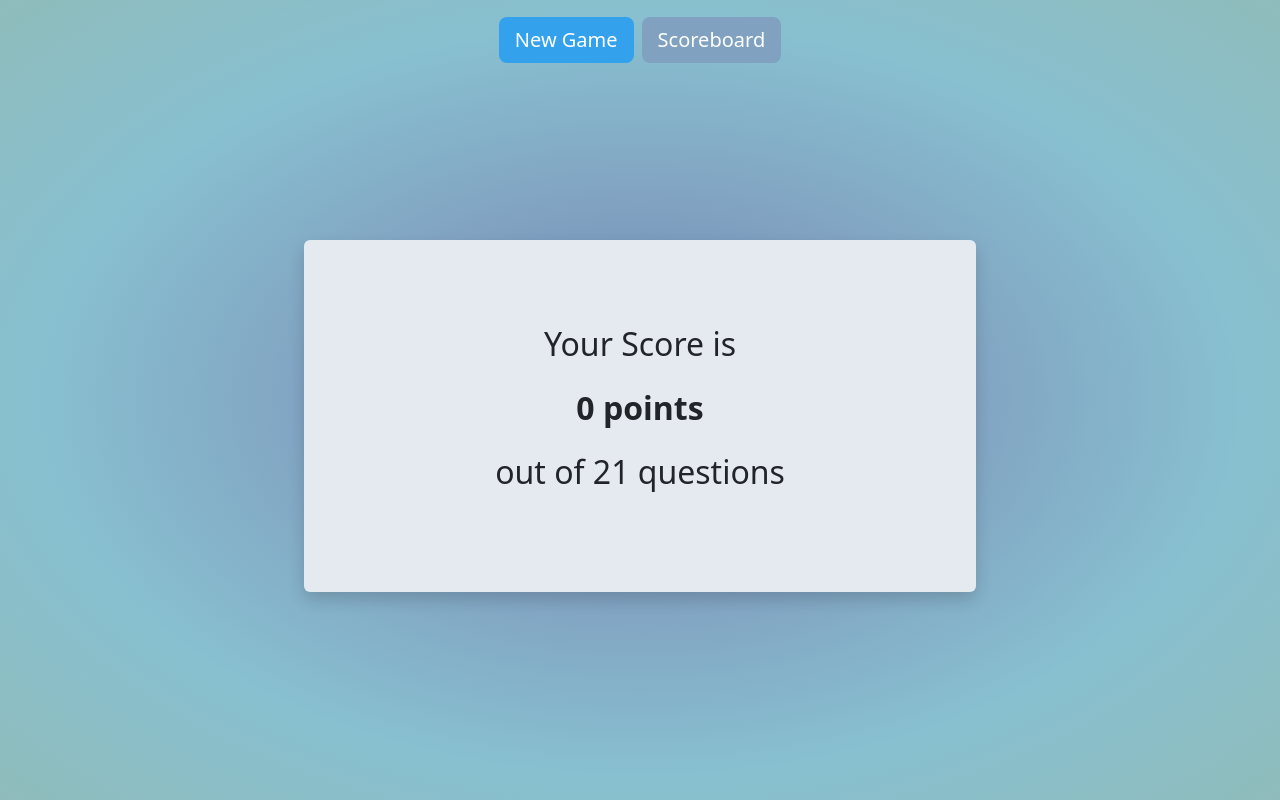
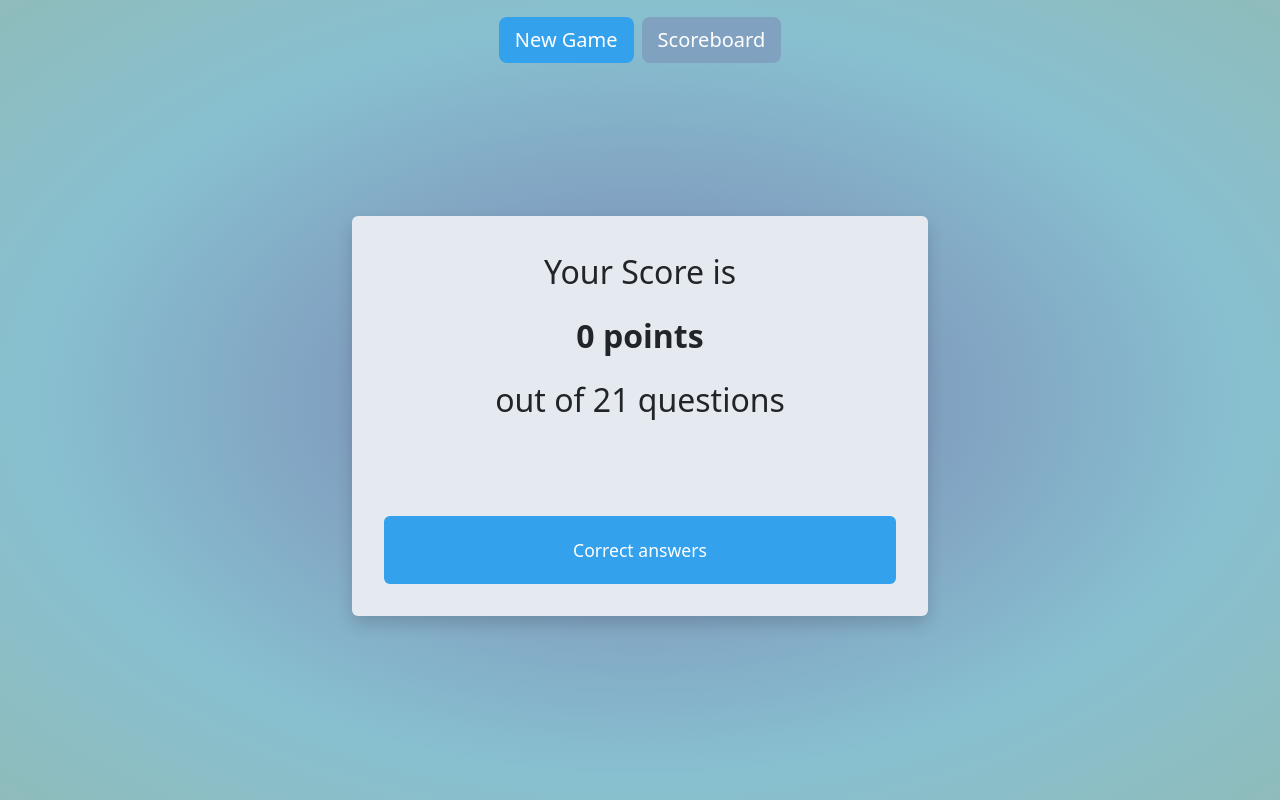
Before and after one commit to Piotr-Mlodzianowski/21questions, a React (Create React App) app: page /playerscore in a window 1280 px wide. Built offline with nearby package versions, Linux system fonts and the light colour scheme.

Commit message:
Modification of DataContex, allQuestions and playerScore to add functional show anwsers button

```diff
--- a/src/DataContext.js
+++ b/src/DataContext.js
@@ -9,6 +9,7 @@ export const DataProvider = ({children}) => {
     const [data, setData] = useState(false);
     const [score, setScore] = useState(0);
     const [showErrorModal, setShowErrorModal] = useState(false);
+    const [allQuestions, setAllQuestions] = useState(false);
 
     const values = {
         data,
@@ -22,7 +23,9 @@ export const DataProvider = ({children}) => {
         score,
         setScore,
         showErrorModal,
-        setShowErrorModal
+        setShowErrorModal,
+        allQuestions,
+        setAllQuestions
     };
 
     return (
--- a/src/components/playerScore/playerScore.js
+++ b/src/components/playerScore/playerScore.js
@@ -1,24 +1,50 @@
-import React, {useContext,} from 'react';
+import React, {useContext, useState,} from 'react';
 import Container from 'react-bootstrap/Container';
 import Card from 'react-bootstrap/Card';
 import {DataContext} from "../../DataContext";
 import "./playerScore.scss"
+import Button from "react-bootstrap/Button";
 
 
 const PlayerScore = () => {
-    const {score} = useContext(DataContext);
+    const {score, allQuestions} = useContext(DataContext);
+    const [clickedButton, setClickedButton] = useState(false)
 
-
+    const handleClick = (e) => {
+        e.preventDefault();
+        setClickedButton(true)
+    }
 
     return (
         <Container className="d-flex flex-column align-items-center justify-content-center score__container">
             <Card className="border-0 shadow p-3 mb-5 rounded score__card">
-                <Card.Body className="d-flex flex-column align-items-center justify-content-center score__cardBody">
-                    <div className="text-center score__text">
-                        <p className="text text__firstLine">Your Score is</p>
-                        <p className="text text__scoreLine">{score} points</p>
-                        <p className="text text__lastLine">out of 21 questions</p>
-                    </div>
+                <Card.Body className="d-flex flex-column align-items-center justify-content-between score__body">
+                    {!clickedButton &&
+                        <>
+                            <div className="text-center score__text">
+                                <p className="text text__firstLine">Your Score is</p>
+                                <p className="text text__scoreLine">{score} points</p>
+                                <p className="text text__lastLine">out of 21 questions</p>
+                            </div>
+
+                            <Button className="score__button" onClick={handleClick}>Correct answers</Button>
+                        </>
+                    }
+
+                    {clickedButton &&
+                        <div className="score__correctAnswers">
+                            {
+                                allQuestions.map((item, index) => (
+                                    <div key={index} className="score__answerGroup">
+                                        <p className="score__answerGroup--question"
+                                           dangerouslySetInnerHTML={{__html: item.question}}></p>
+                                        <p className="score__answerGroup--answer"
+                                           dangerouslySetInnerHTML={{__html: `Correct answer: ${item.correct_answer}`}}></p>
+                                    </div>
+                                ))
+                            }
+                        </div>}
+
                 </Card.Body>
             </Card>
         </Container>
--- a/src/components/playerScore/playerScore.scss
+++ b/src/components/playerScore/playerScore.scss
@@ -1,16 +1,48 @@
 .score {
+  &__body {
+    height: 100%;
+  }
+
+  &__correctAnswers {
+    height: 100%;
+    overflow: scroll;
+  }
+
+  &__answerGroup {
+    width: 100%;
+    border-radius: 5px;
+    padding: 5px;
+    margin: 5px 0;
+
+  }
+
   &__container {
     height: 90vh;
     min-width: 50vh;
   }
 
   &__card {
+    width: 45vw;
+    height: 50vh;
     background-color: #e5e9f0;
   }
 
-  &__cardBody {
-    width: 50vw;
-    min-height: 40vh;
+  &__text {
+
+  }
+
+  &__button {
+    background-color: #33a1eb;
+    border: none;
+    color: #fff;
+    display: block;
+    width: 100%;
+    cursor: pointer;
+    font-size: 1.1rem;
+    font-family: inherit;
+    padding: 1.3rem;
+    margin-top: 30px;
+
   }
 }
 
@@ -20,5 +52,8 @@
   &__scoreLine {
     font-weight: bold;
   }
+}
 
+.score__answerGroup--answer {
+  background-color: #81a1c1;
 }
--- a/src/components/questions/allQuestions.js
+++ b/src/components/questions/allQuestions.js
@@ -1,10 +1,11 @@
-import React, {useEffect, useState} from "react";
+import React, {useContext, useEffect, useState} from "react";
 import CurrentQuestion from "./currentQuestion"
+import {DataContext} from "../../DataContext";
 
 const AllQuestions = ({enteredName, selectedCategory, selectedDifficulty, data}) => {
 
 
-    const [allQuestions, setAllQuestions] = useState(false);
+    const {allQuestions, setAllQuestions} = useContext(DataContext);
 
     useEffect(() => {
         setAllQuestions(data.results);
```
